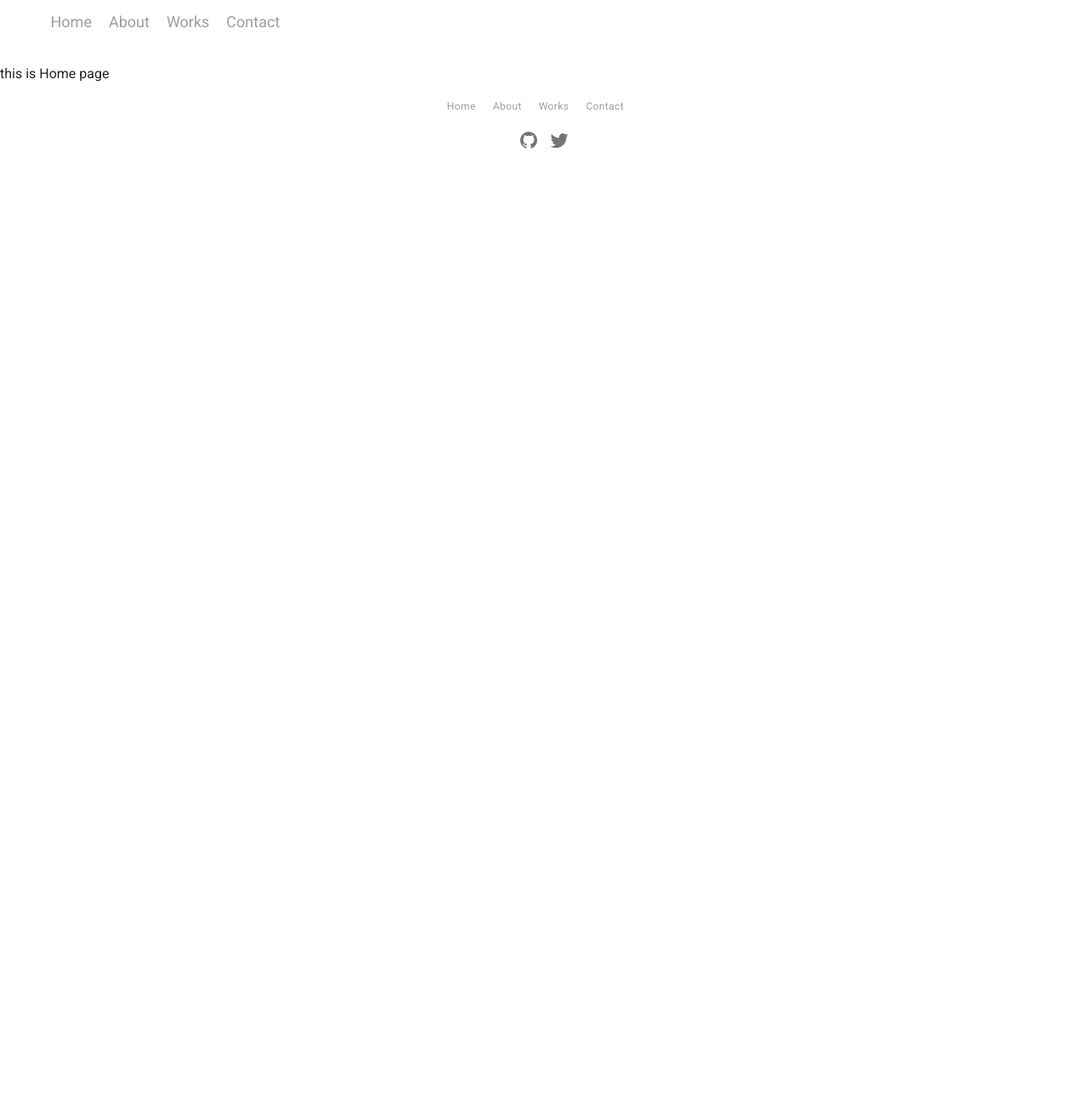
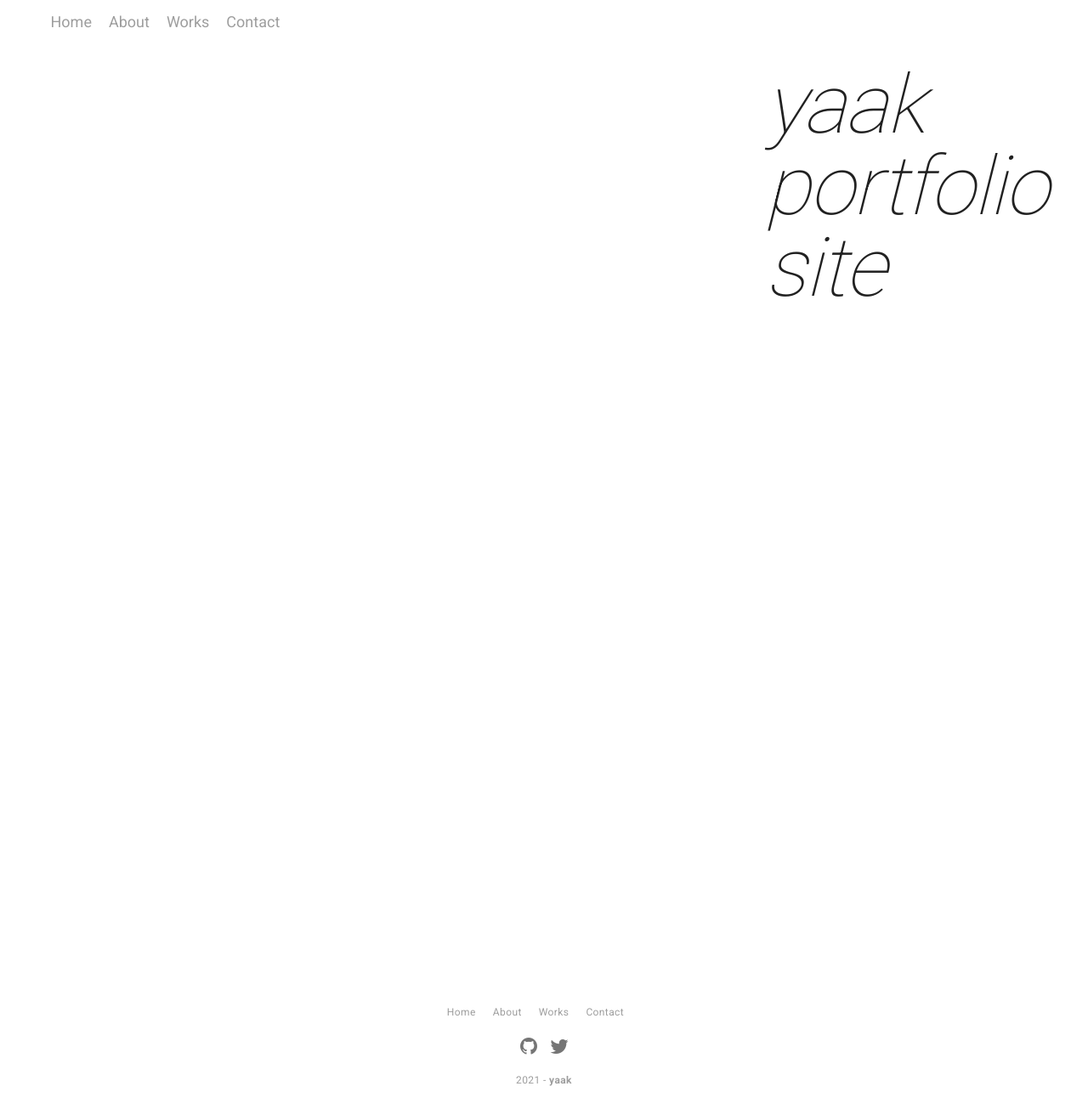
Before and after one commit to akiyoshiyamamoto/vue-portfolio, a Vue app: page / in a window 1280 px wide. Shown: the whole page at 85% size. Before the commit the page ends 800 px from the top, so only its background shows below. Built offline with nearby package versions, Linux system fonts and the light colour scheme.

Commit message:
Fix: #4 ホーム画面作成

```diff
--- a/src/components/Footer.vue
+++ b/src/components/Footer.vue
@@ -16,6 +16,9 @@
         </v-btn>
       </v-col>
     </v-row>
+    <v-col class="text-center grey--text text-sm-caption">
+      {{ new Date().getFullYear() }} - <strong>yaak</strong>
+    </v-col>
   </v-container>
 </template>
 
--- a/src/components/pages/Home.vue
+++ b/src/components/pages/Home.vue
@@ -1,5 +1,20 @@
 <template>
-  <p>this is Home page</p>
+  <v-container class="pb-10">
+    <v-row class="d-flex justify-end">
+      <h1 class="font-italic font-weight-thin text-sm-h1">
+        yaak
+        <br>
+        portfolio
+        <br>
+        site
+      </h1>
+    </v-row>
+    <v-row class="d-flex justify-start">
+      <v-img
+          :src="require('../../assets/dog.png')"
+      />
+    </v-row>
+  </v-container>
 </template>
 
 <script>
```
Also changed, not shown: src/assets/dog.png (added).
